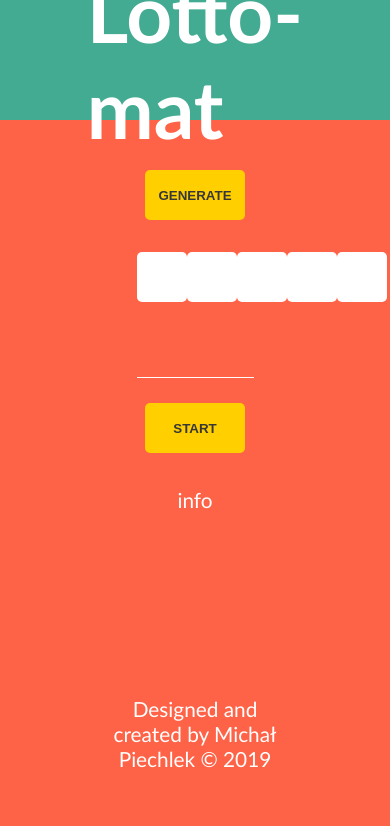
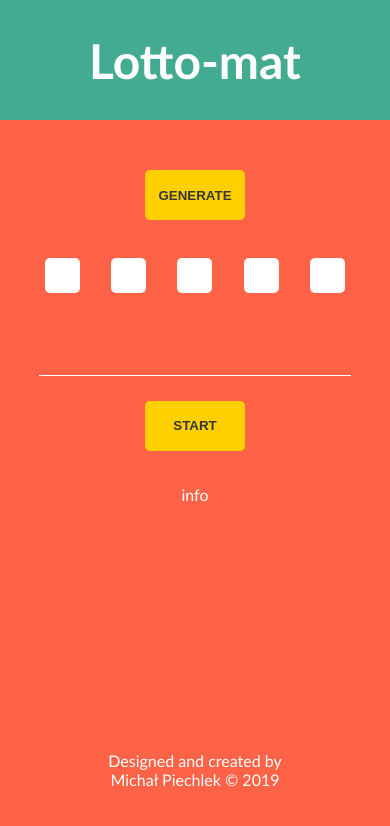
Before and after one commit to mpiechulek/lotto-mat, a plain HTML site: page index.html in a window 390 px wide. Drawn offline with Linux system fonts and the light colour scheme.

Commit message:
Added RWD

```diff
--- a/style.css
+++ b/style.css
@@ -25,6 +25,8 @@ body {
     font-size: 5rem;;
     transform: translate(-50%, -50%);
     position: absolute;
+	width: 100%;
+	text-align: center;
 
 }
 .button{
@@ -49,9 +51,10 @@ body {
 .input{
     border-radius: 5px;
     border: none;
-    font-size: 2rem;
+    font-size: 1.6rem;
     display: inline-block;
     text-align: center;
+	margin: 1rem;
     padding: 5px;
     height: 50px;
     width: 50px;
@@ -60,6 +63,7 @@ body {
 .main{
     position: relative;
     display: flex;
+	 justify-content: center;
     flex-direction: column;
 }
 
@@ -67,7 +71,7 @@ body {
     margin-left: auto;
     margin-right: auto;
     margin-bottom: 25px;
-    width: 30%;
+    width: 50%;
     display: flex;
     flex-direction: row;
     justify-content: space-between;
@@ -105,3 +109,22 @@ body {
     position: absolute;
     bottom: 2rem;
 }
+
+
+@media only screen and (max-width: 600px) {
+	.header_h1{ font-size: 3rem;}
+	.main_container{ width: 80%;}
+	.input{
+    font-size: 1.3rem;
+	margin: 0.4rem;
+    height: 35px;
+    width: 35px;
+}
+.number {
+	font-size: 1.3rem;
+}
+.info{
+    font-size: 1rem;
+}
+
+}
```
